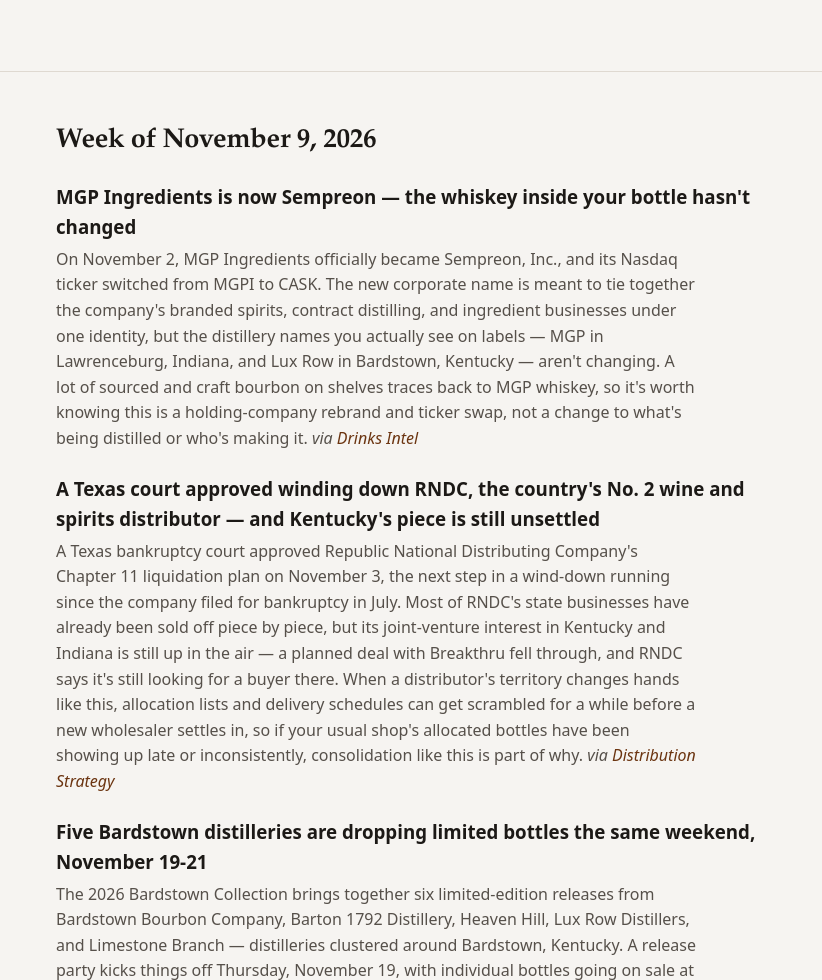
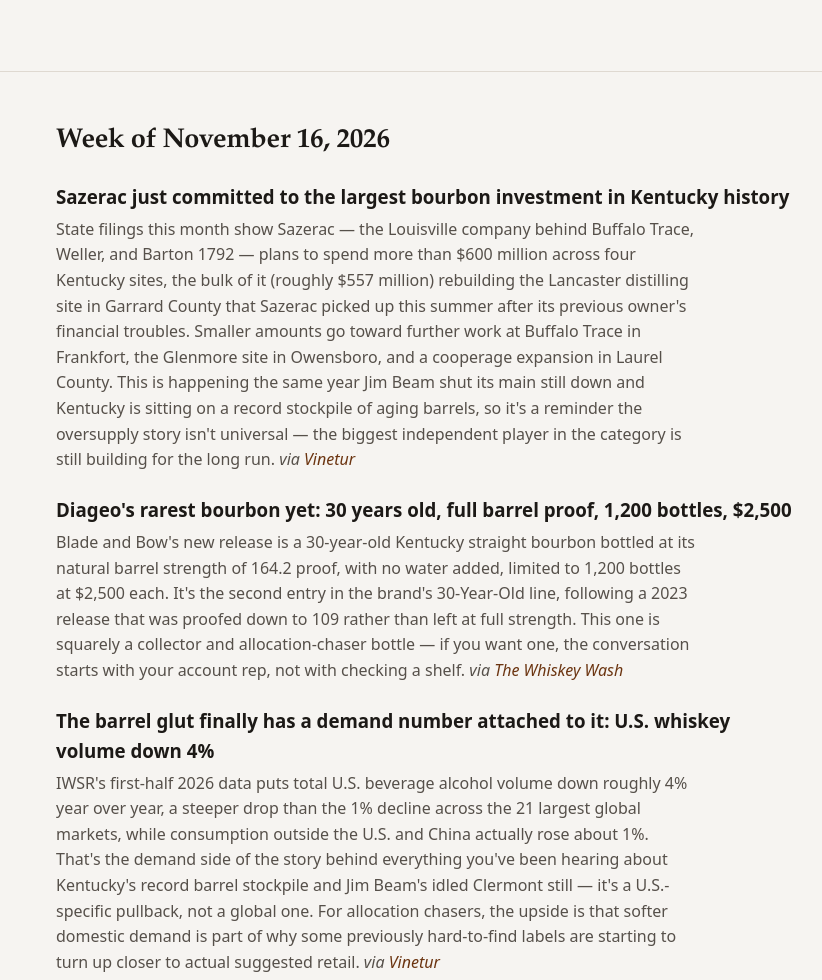
Before and after one commit to primoliquors/kentuckybarrelcompany, a plain HTML site: page roundup.html in a window 1280 px wide. Shown: the part 357-1337 px from the top of the page, without its empty margins (64-886 px from the left). Drawn offline with Linux system fonts and the light colour scheme.

Commit message:
Weekly roundup: 2026-11-16

```diff
--- a/roundup.html
+++ b/roundup.html
@@ -116,6 +116,21 @@
 </div>
 
 <!-- WEEKLY-ROUNDUP-INSERT -->
+
+<section><div class="wrap">
+  <h2 class="kicker">Week of November 16, 2026</h2>
+  <div style="max-width:46rem">
+    <h3 style="margin-bottom:.3rem">Sazerac just committed to the largest bourbon investment in Kentucky history</h3>
+    <p class="sub" style="margin-bottom:1.4rem">State filings this month show Sazerac — the Louisville company behind Buffalo Trace, Weller, and Barton 1792 — plans to spend more than $600 million across four Kentucky sites, the bulk of it (roughly $557 million) rebuilding the Lancaster distilling site in Garrard County that Sazerac picked up this summer after its previous owner's financial troubles. Smaller amounts go toward further work at Buffalo Trace in Frankfort, the Glenmore site in Owensboro, and a cooperage expansion in Laurel County. This is happening the same year Jim Beam shut its main still down and Kentucky is sitting on a record stockpile of aging barrels, so it's a reminder the oversupply story isn't universal — the biggest independent player in the category is still building for the long run. <em>via <a href="https://www.vinetur.com/en/20261107110589/sazerac-plans-to-invest-more-than-$605-million-in-kentucky-bourbon-production.html" target="_blank" rel="noopener">Vinetur</a></em></p>
+
+    <h3 style="margin-bottom:.3rem">Diageo's rarest bourbon yet: 30 years old, full barrel proof, 1,200 bottles, $2,500</h3>
+    <p class="sub" style="margin-bottom:1.4rem">Blade and Bow's new release is a 30-year-old Kentucky straight bourbon bottled at its natural barrel strength of 164.2 proof, with no water added, limited to 1,200 bottles at $2,500 each. It's the second entry in the brand's 30-Year-Old line, following a 2023 release that was proofed down to 109 rather than left at full strength. This one is squarely a collector and allocation-chaser bottle — if you want one, the conversation starts with your account rep, not with checking a shelf. <em>via <a href="https://thewhiskeywash.com/whiskey-news/blade-and-bow-30-year-old-cask-strength-bourbon-debuts/" target="_blank" rel="noopener">The Whiskey Wash</a></em></p>
+
+    <h3 style="margin-bottom:.3rem">The barrel glut finally has a demand number attached to it: U.S. whiskey volume down 4%</h3>
+    <p class="sub" style="margin-bottom:1.4rem">IWSR's first-half 2026 data puts total U.S. beverage alcohol volume down roughly 4% year over year, a steeper drop than the 1% decline across the 21 largest global markets, while consumption outside the U.S. and China actually rose about 1%. That's the demand side of the story behind everything you've been hearing about Kentucky's record barrel stockpile and Jim Beam's idled Clermont still — it's a U.S.-specific pullback, not a global one. For allocation chasers, the upside is that softer domestic demand is part of why some previously hard-to-find labels are starting to turn up closer to actual suggested retail. <em>via <a href="https://www.vinetur.com/en/20261111110801/alcohol-consumption-rose-1-outside-the-us-and-china-in-the-first-half-of-2026.html" target="_blank" rel="noopener">Vinetur</a></em></p>
+  </div>
+</div></section>
+
 
 <section><div class="wrap">
   <h2 class="kicker">Week of November 9, 2026</h2>
--- a/sitemap.xml
+++ b/sitemap.xml
@@ -1,7 +1,7 @@
 <?xml version="1.0" encoding="UTF-8"?>
 <urlset xmlns="http://www.sitemaps.org/schemas/sitemap/0.9">
 <url><loc>https://kentuckybarrelcompany.com/</loc><lastmod>2026-09-23</lastmod><changefreq>monthly</changefreq></url>
-<url><loc>https://kentuckybarrelcompany.com/roundup.html</loc><lastmod>2026-11-09</lastmod><changefreq>weekly</changefreq></url>
+<url><loc>https://kentuckybarrelcompany.com/roundup.html</loc><lastmod>2026-11-16</lastmod><changefreq>weekly</changefreq></url>
 <url><loc>https://kentuckybarrelcompany.com/ai-shopping.html</loc><lastmod>2026-09-23</lastmod><changefreq>monthly</changefreq></url>
 <url><loc>https://kentuckybarrelcompany.com/fine-wine.html</loc><lastmod>2026-09-23</lastmod><changefreq>monthly</changefreq></url>
 <url><loc>https://kentuckybarrelcompany.com/bottle-shop-and-tasting-room.html</loc><lastmod>2026-09-23</lastmod><changefreq>monthly</changefreq></url>
```
